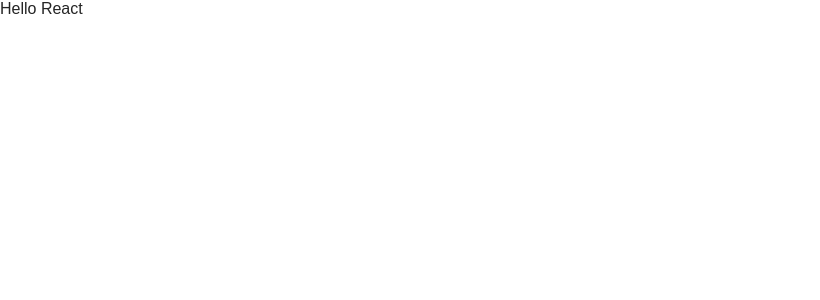
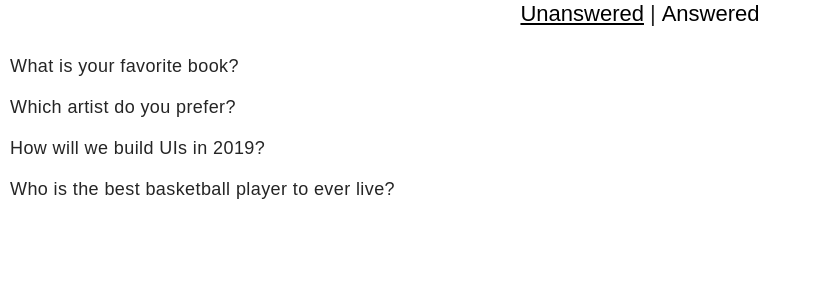
Before and after one commit to MaduraMadushan/polls-app, a React (Create React App) app: page / in a window 1280 px wide. Shown: the top 300 px of the page, without its empty margins (0-820 px from the left). Built offline with nearby package versions, Linux system fonts and the light colour scheme.

Commit message:
Building the Dashboard.

```diff
--- a/src/components/App.js
+++ b/src/components/App.js
@@ -1,13 +1,17 @@
 import React, { Component } from "react";
 import { connect } from "react-redux";
 import { handleInitialData } from "../actions/shared";
+
+import Dashboard from "./Dashboard";
 
 class App extends Component {
   componentDidMount() {
     this.props.dispatch(handleInitialData());
   }
   render() {
-    return <div>Hello React</div>;
+    return <div>{this.props.loading === true ? null : <Dashboard />}</div>;
   }
 }
-export default connect()(App);
+
+const mapStateToProps = ({ authedUser }) => ({ loading: authedUser === null });
+export default connect(mapStateToProps)(App);
--- /dev/null
+++ b/src/components/Dashboard.js
@@ -0,0 +1,65 @@
+import React, { Component } from "react";
+import { connect } from "react-redux";
+
+class Dashboard extends Component {
+  state = {
+    showAnswered: false
+  };
+  showUnaswered = () => {
+    this.setState({ showAnswered: false });
+  };
+  showAnswered = () => {
+    this.setState({ showAnswered: true });
+  };
+  render() {
+    const { showAnswered } = this.state;
+    const { answered, unanswered } = this.props;
+    const list = showAnswered === true ? answered : unanswered;
+    return (
+      <div>
+        <div className="dashboard-toggle">
+          <button
+            style={{
+              textDecoration: showAnswered === false ? "underline" : null
+            }}
+            onClick={this.showUnaswered}
+          >
+            Unanswered
+          </button>
+          <span> | </span>
+          <button
+            style={{
+              textDecoration: showAnswered === true ? "underline" : null
+            }}
+            onClick={this.showAnswered}
+          >
+            Answered
+          </button>
+        </div>
+        <ul className="dashboard-list">
+          {list.map(poll => (
+            <li key={poll.id}>{poll.question}</li>
+          ))}
+        </ul>
+      </div>
+    );
+  }
+}
+
+const mapStateToProps = ({ authedUser, polls, users }) => {
+  const answers = users[authedUser].answers;
+  const answered = answers
+    .map(id => polls[id])
+    .sort((a, b) => b.timestamp - a.timestamp);
+  const unanswered = Object.keys(polls)
+    .filter(id => !answers.includes(id))
+    .map(id => polls[id])
+    .sort((a, b) => b.timestamp - a.timestamp);
+
+  return {
+    answered,
+    unanswered
+  };
+};
+
+export default connect(mapStateToProps)(Dashboard);
```
